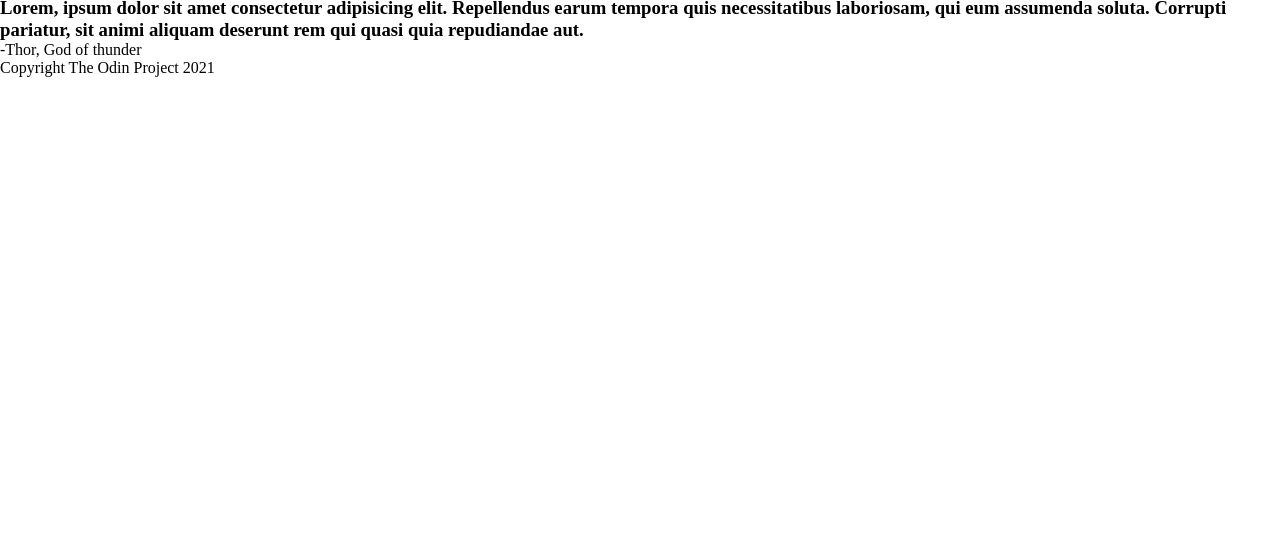
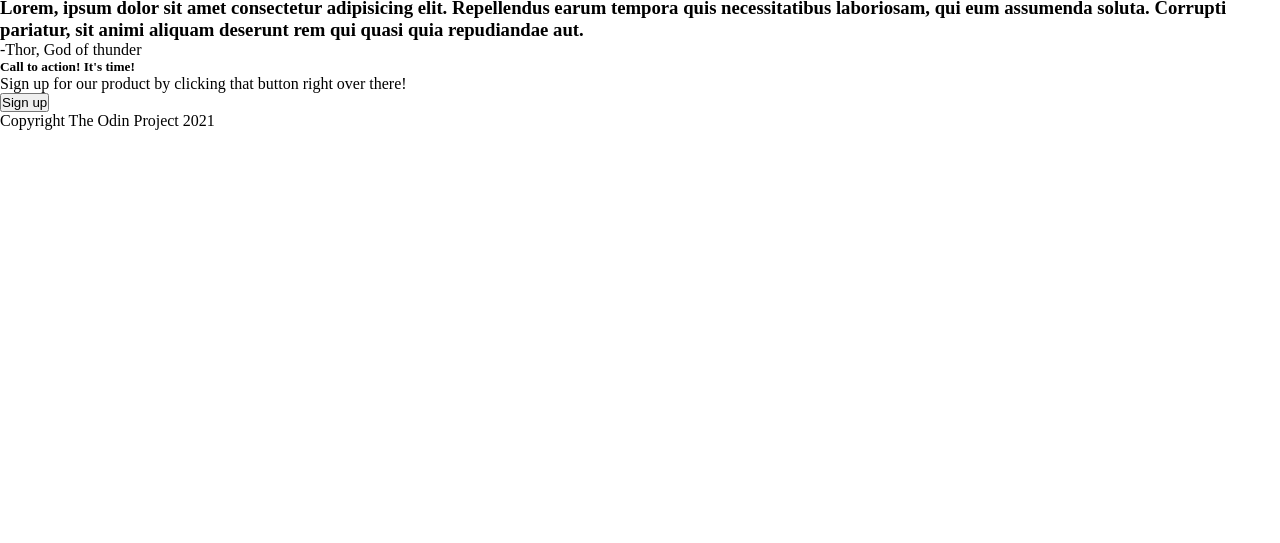
Before and after one commit to FilipIwaniuk/landing-page, a plain HTML site: page index.html in a window 1280 px wide. Shown: the part 257-800 px from the top of the page. Drawn offline with Linux system fonts and the light colour scheme; a script that the page names is missing.

Commit message:
Added banner container

```diff
--- a/index.html
+++ b/index.html
@@ -65,6 +65,17 @@
     <p>-Thor, God of thunder</p>
   </div>
 
+  <div class="banner-container">
+    <h5>
+      Call to action! It's time!
+    </h5>
+    <p>
+      Sign up for our product by clicking that button right over there!
+    </p>
+    <button>
+      Sign up
+    </button>
+  </div>
 
   <div class="footer-container">
     <footer>
```
